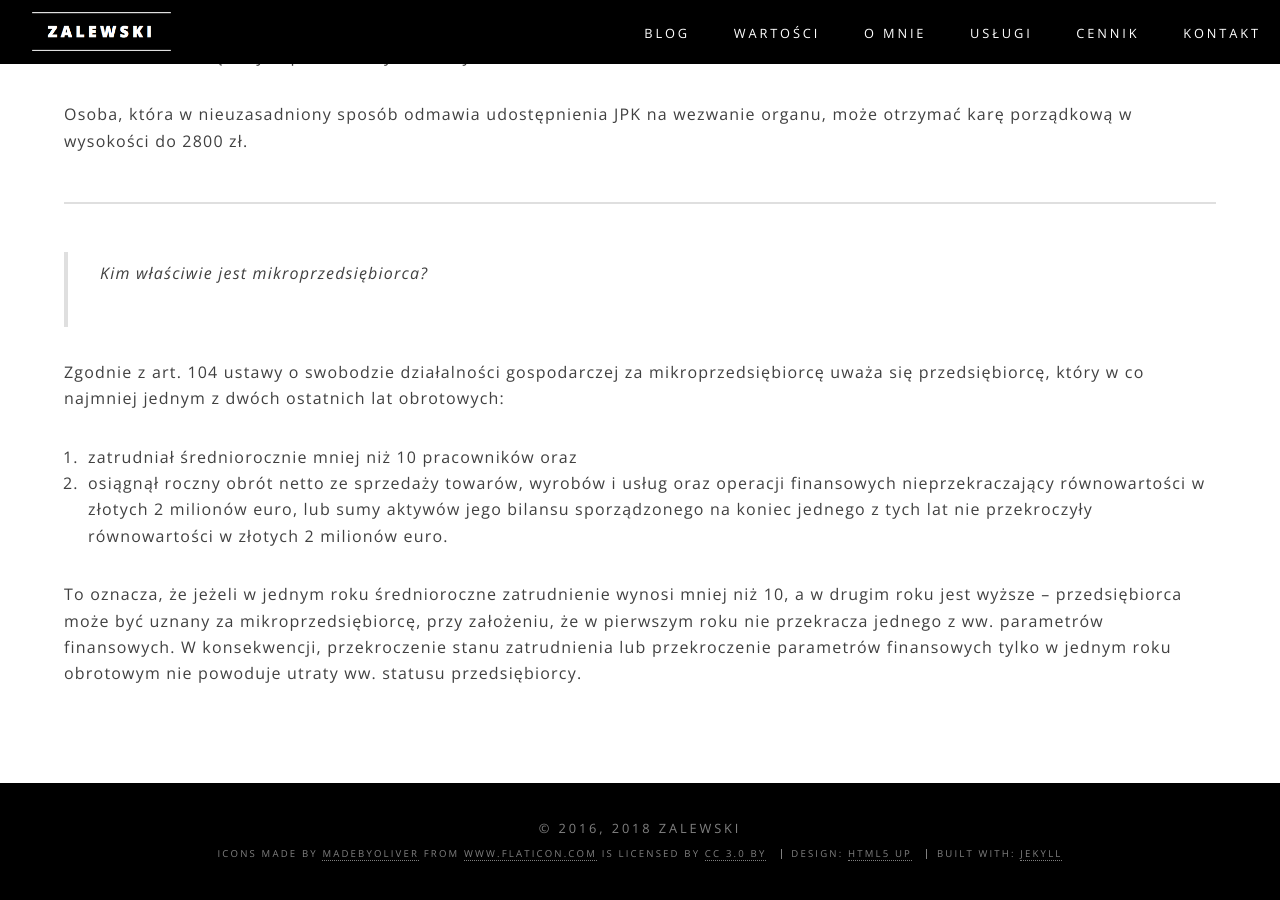
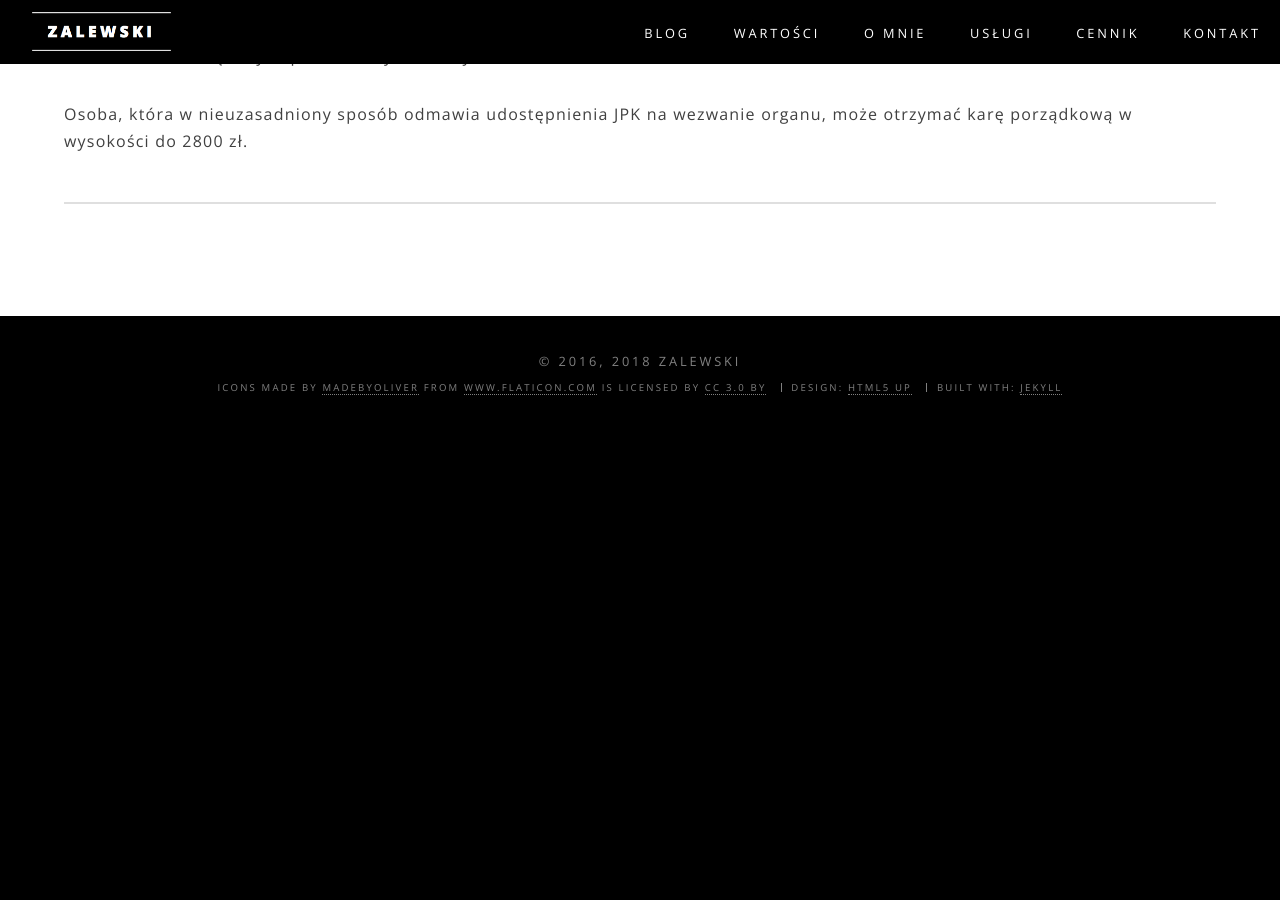
Before and after one commit to zalewskifinance/zalewskifinance.github.io, a Jekyll site: the page built from _posts/2018-01-31-Nowe-JPK.md, in a window 1280 px wide and 900 px high, scrolled down 787 px. Built offline with Jekyll 4.4.1, drawn with Linux system fonts in a browser that asks for light colours; after the commit the page ends 1220 px from its top, so only the background shows below that.

Commit message:
Update 2018-01-31-Nowe-JPK.md

```diff
--- a/_posts/2018-01-31-Nowe-JPK.md
+++ b/_posts/2018-01-31-Nowe-JPK.md
@@ -20,12 +20,3 @@ W uzasadnionych przypadkach (np. duża ilość danych, nieobecność osoby odpow
 Osoba, która w nieuzasadniony sposób odmawia udostępnienia JPK na wezwanie organu, może otrzymać karę porządkową w wysokości do 2800 zł.
 
 **********************************************
-
-> Kim właściwie jest mikroprzedsiębiorca?
-
-Zgodnie z art. 104 ustawy o swobodzie działalności gospodarczej za mikroprzedsiębiorcę uważa się przedsiębiorcę, który w co najmniej jednym z dwóch ostatnich lat obrotowych:
-1. zatrudniał średniorocznie mniej niż 10 pracowników oraz
-2. osiągnął roczny obrót netto ze sprzedaży towarów, wyrobów i usług oraz operacji finansowych nieprzekraczający równowartości w złotych 2 milionów euro, lub sumy aktywów jego bilansu sporządzonego na koniec jednego z tych lat nie przekroczyły równowartości w złotych 2 milionów euro.
-
-To oznacza, że jeżeli w jednym roku średnioroczne zatrudnienie wynosi mniej niż 10, a w drugim roku jest wyższe – przedsiębiorca może być uznany za mikroprzedsiębiorcę, przy założeniu, że w pierwszym roku nie przekracza jednego z ww. parametrów finansowych.
-W konsekwencji, przekroczenie stanu zatrudnienia lub przekroczenie parametrów finansowych tylko w jednym roku obrotowym nie powoduje utraty ww. statusu przedsiębiorcy.
```
